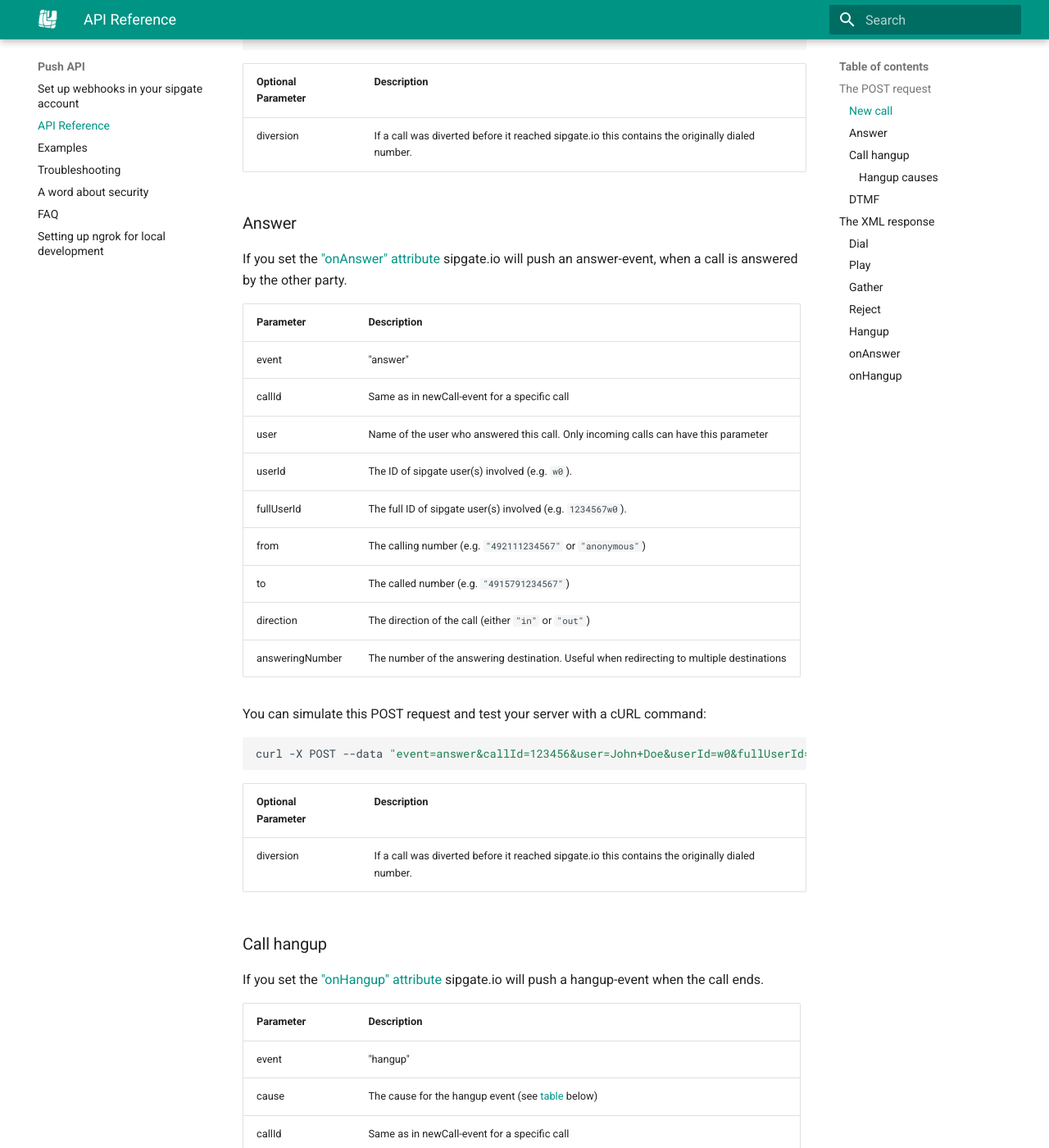
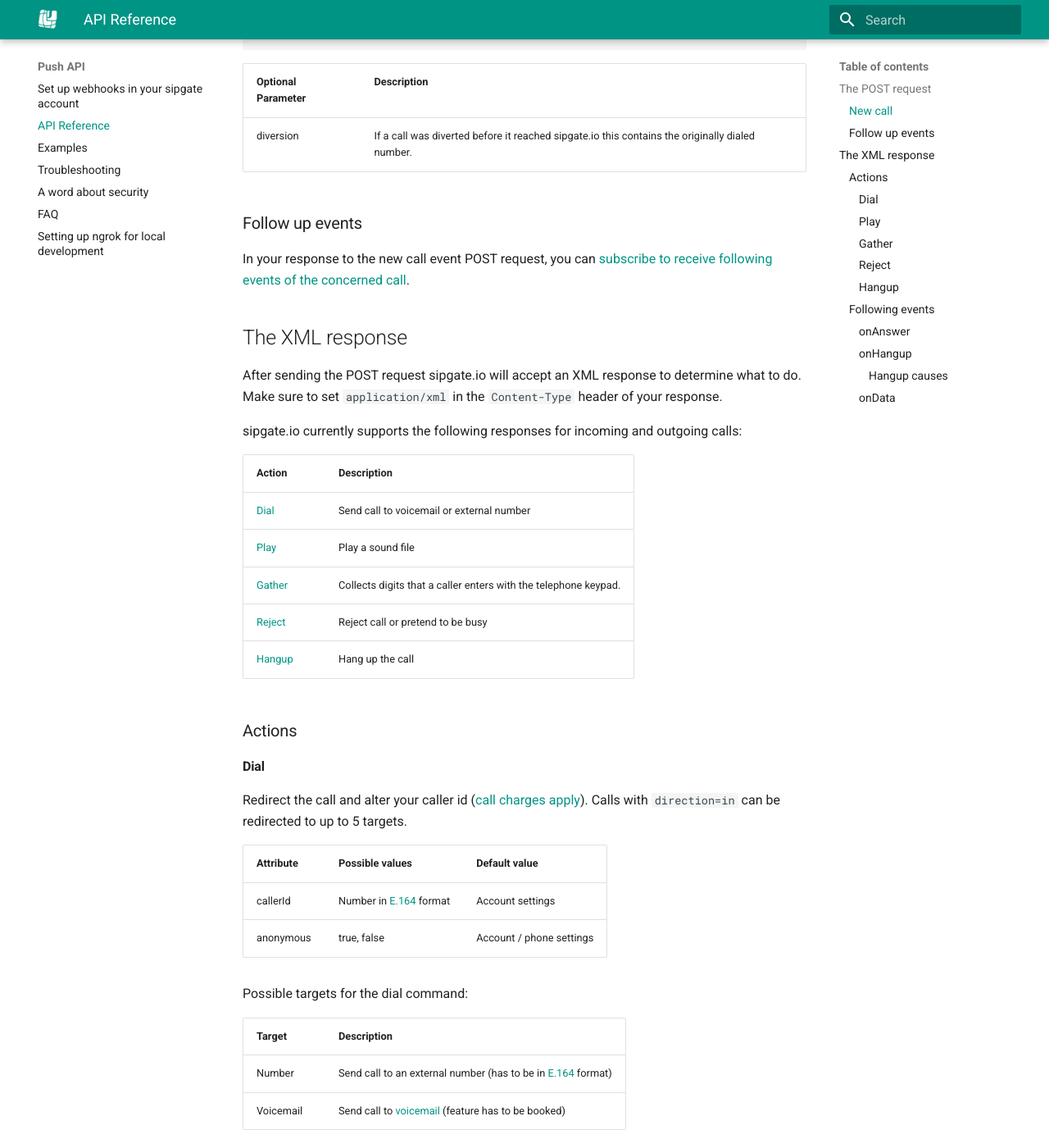
Before and after one commit to sipgate/docs, an MkDocs documentation site: the page built from docs/push-api/api-reference.md, in a window 1280 px wide and 1400 px high, scrolled down 978 px. Shown: the whole window at 82% size. Built offline with MkDocs 1.6.1 and Material for MkDocs 9.7.7, drawn with Linux system fonts in a browser that asks for light colours; old or Windows-style settings are respelled for this version of MkDocs; some of the changed text lies outside the part shown.

Commit message:
Fix push api reference structure

````diff
--- a/docs/push-api/api-reference.md
+++ b/docs/push-api/api-reference.md
@@ -23,95 +23,13 @@ You can simulate this POST request and test your server with a cURL command:
 curl -X POST --data "event=newCall&from=492111234567&to=4915791234567&direction=in&callId=123456&user[]=Alice&user[]=Bob&userId[]=w0&userId[]=w1&fullUserId[]=1234567w0&fullUserId[]=1234567w1" http://localhost:3000
 ```
 
-
 Optional Parameter | Description
 -------------------|------------
 diversion          | If a call was diverted before it reached sipgate.io this contains the originally dialed number.
 
-### Answer
+### Follow up events
 
-If you set the ["onAnswer" attribute](#onanswer) sipgate.io will push an answer-event, when
-a call is answered by the other party.
-
-Parameter       | Description
---------------- | -----------
-event           | "answer"
-callId          | Same as in newCall-event for a specific call
-user            | Name of the user who answered this call. Only incoming calls can have this parameter
-userId          | The ID of sipgate user(s) involved (e.g. `w0`).
-fullUserId      | The full ID of sipgate user(s) involved (e.g. `1234567w0`).
-from            | The calling number (e.g. `"492111234567"` or `"anonymous"`)
-to              | The called number (e.g. `"4915791234567"`)
-direction       | The direction of the call (either `"in"` or `"out"`)
-answeringNumber | The number of the answering destination. Useful when redirecting to multiple destinations
-
-You can simulate this POST request and test your server with a cURL command:
-
-```sh
-curl -X POST --data "event=answer&callId=123456&user=John+Doe&userId=w0&fullUserId=1234567w0&from=492111234567&to=4915791234567&direction=in&answeringNumber=21199999999" http://localhost:3000
-```
-
-Optional Parameter | Description
--------------------|------------
-diversion          | If a call was diverted before it reached sipgate.io this contains the originally dialed number.
-
-
-### Call hangup
-
-If you set the ["onHangup" attribute](#onhangup) sipgate.io will push a hangup-event
-when the call ends.
-
-Parameter       | Description
---------------- | -----------
-event           | "hangup"
-cause           | The cause for the hangup event (see [table](#hangup-causes) below)
-callId          | Same as in newCall-event for a specific call
-from            | The calling number (e.g. `"492111234567"` or `"anonymous"`)
-to              | The called number (e.g. `"4915791234567"`)
-direction       | The direction of the call (either `"in"` or `"out"`)
-answeringNumber | The number of the answering destination. Useful when redirecting to multiple destinations
-
-You can simulate this POST request and test your server with a cURL command:
-
-```sh
-curl -X POST --data "event=hangup&cause=normalClearing&callId=123456&from=492111234567&to=4915791234567&direction=in&answeringNumber=4921199999999" http://localhost:3000
-```
-
-Optional Parameter | Description
--------------------|------------
-diversion          | If a call was diverted before it reached sipgate.io this contains the originally dialed number.
-
-#### Hangup causes
-
-Hangups can occur due to these causes:
-
-Cause           | Description
---------------- | -----------
-normalClearing  | One of the participants hung up after the call was established
-busy            | The called party was busy
-cancel          | The caller hung up before the called party picked up
-noAnswer        | The called party rejected the call (e.g. through a DND setting)
-congestion      | The called party could not be reached
-notFound        | The called number does not exist or called party is offline
-forwarded       | The call was forwarded to a different party
-
-
-### DTMF
-
-If you ["gather"](#gather) users' dtmf reactions, this result is pushed as an event to the url specified in the ["onData" attribute](#ondata) with the following parameters:
-
-Parameter | Description
---------- | -----------
-event     | "dtmf"
-dtmf      | Digit(s) the user has entered. If no input is received, the value of dtmf will be empty.
-callId    | Same as in newCall-event for a specific call
-
-You can simulate this POST request and test your server with a cURL command:
-
-```sh
-curl -X POST --data "event=dtmf&dtmf=1&callId=123456" http://localhost:3000
-```
-
+In your response to the new call event POST request, you can [subscribe to receive following events of the concerned call](#following-events).
 
 ## The XML response
 
@@ -127,14 +45,10 @@ Action            | Description
 [Reject](#reject) | Reject call or pretend to be busy
 [Hangup](#hangup) | Hang up the call
 
-Additional to actions, the response can specify urls which shall be called by sipgate.io on certain call-events. Specify these urls via xml-attributes in the response-tag.
+### Actions
 
-Url                   | Description
---------------------- | -----------
-[onAnswer](#onanswer) | Receives a POST-request as soon as someone answers the call. The response to that request is discarded.
-[onHangup](#onhangup) | Receives a POST-request as soon as the call ends for whatever reason. The response to that request is discarded.
 
-### Dial
+#### Dial
 
 
 Redirect the call and alter your caller id ([call charges apply](https://www.simquadrat.de/tarife/mobile)). Calls with ```direction=in``` can be redirected to up to 5 targets.
@@ -211,7 +125,7 @@ Voicemail | Send call to [voicemail](https://www.simquadrat.de/feature-store/voi
 
 When the call is answered, the resulting answer-event reports the answering destination in a field called ```answeringNumber```.
 
-### Play
+#### Play
 
 Play a given sound file. Afterwards the call is delivered as it would have been without playing the sound file.
 
@@ -238,7 +152,7 @@ Linux users might want to use ```mpg123``` to convert the file:
 mpg123 --rate 8000 --mono -w output.wav input.mp3
 ```
 
-### Gather
+#### Gather
 
 Gather collects digits that a caller enters with the telephone keypad. The onData attribute is mandatory and takes an absolute URL as a value.
 
@@ -268,7 +182,7 @@ The following verbs can be nested within ```<Gather>```:
 </Response>
 ```
 
-### Reject
+#### Reject
 
 Pretend to be busy or block unwanted calls.
 
@@ -295,7 +209,7 @@ reason    | rejected, busy  | rejected
 </Response>
 ```
 
-### Hangup
+#### Hangup
 
 Hang up calls
 
@@ -308,7 +222,20 @@ Hang up calls
 </Response>
 ```
 
-### onAnswer
+### Following events
+
+Additional to actions, the response can specify urls which shall be called by sipgate.io on certain call-events. Specify these urls via xml-attributes in the response-tag.
+
+Url                   | Description
+--------------------- | -----------
+[onAnswer](#onanswer) | Receives a POST-request as soon as someone answers the call. The response to that request is discarded.
+[onHangup](#onhangup) | Receives a POST-request as soon as the call ends for whatever reason. The response to that request is discarded.
+
+
+#### onAnswer
+
+If you set the `onAnswer` attribute sipgate.io will push an answer-event, when
+a call is answered by the other party.
 
 **Example: Request notification for call being answered**
 
@@ -317,7 +244,34 @@ Hang up calls
 <Response onAnswer="http://localhost:3000/answer" />
 ```
 
-### onHangup
+
+Parameter       | Description
+--------------- | -----------
+event           | "answer"
+callId          | Same as in newCall-event for a specific call
+user            | Name of the user who answered this call. Only incoming calls can have this parameter
+userId          | The ID of sipgate user(s) involved (e.g. `w0`).
+fullUserId      | The full ID of sipgate user(s) involved (e.g. `1234567w0`).
+from            | The calling number (e.g. `"492111234567"` or `"anonymous"`)
+to              | The called number (e.g. `"4915791234567"`)
+direction       | The direction of the call (either `"in"` or `"out"`)
+answeringNumber | The number of the answering destination. Useful when redirecting to multiple destinations
+
+You can simulate this POST request and test your server with a cURL command:
+
+```sh
+curl -X POST --data "event=answer&callId=123456&user=John+Doe&userId=w0&fullUserId=1234567w0&from=492111234567&to=4915791234567&direction=in&answeringNumber=21199999999" http://localhost:3000
+```
+
+Optional Parameter | Description
+-------------------|------------
+diversion          | If a call was diverted before it reached sipgate.io this contains the originally dialed number.
+
+
+#### onHangup
+
+If you set the `onHangup` attribute sipgate.io will push a hangup-event
+when the call ends.
 
 **Example: Request notification for call hangup**
 
@@ -325,3 +279,54 @@ Hang up calls
 <?xml version="1.0" encoding="UTF-8"?>
 <Response onHangup="http://localhost:3000/hangup" />
 ```
+
+Parameter       | Description
+--------------- | -----------
+event           | "hangup"
+cause           | The cause for the hangup event (see [table](#hangup-causes) below)
+callId          | Same as in newCall-event for a specific call
+from            | The calling number (e.g. `"492111234567"` or `"anonymous"`)
+to              | The called number (e.g. `"4915791234567"`)
+direction       | The direction of the call (either `"in"` or `"out"`)
+answeringNumber | The number of the answering destination. Useful when redirecting to multiple destinations
+
+You can simulate this POST request and test your server with a cURL command:
+
+```sh
+curl -X POST --data "event=hangup&cause=normalClearing&callId=123456&from=492111234567&to=4915791234567&direction=in&answeringNumber=4921199999999" http://localhost:3000
+```
+
+Optional Parameter | Description
+-------------------|------------
+diversion          | If a call was diverted before it reached sipgate.io this contains the originally dialed number.
+
+##### Hangup causes
+
+Hangups can occur due to these causes:
+
+Cause           | Description
+--------------- | -----------
+normalClearing  | One of the participants hung up after the call was established
+busy            | The called party was busy
+cancel          | The caller hung up before the called party picked up
+noAnswer        | The called party rejected the call (e.g. through a DND setting)
+congestion      | The called party could not be reached
+notFound        | The called number does not exist or called party is offline
+forwarded       | The call was forwarded to a different party
+
+
+#### onData
+
+If you ["gather"](#gather) users' dtmf reactions, this result is pushed as an event to the url specified in the `onData` attribute with the following parameters:
+
+Parameter | Description
+--------- | -----------
+event     | "dtmf"
+dtmf      | Digit(s) the user has entered. If no input is received, the value of dtmf will be empty.
+callId    | Same as in newCall-event for a specific call
+
+You can simulate this POST request and test your server with a cURL command:
+
+```sh
+curl -X POST --data "event=dtmf&dtmf=1&callId=123456" http://localhost:3000
+```
````
Also changed, not shown: docs/push-api/setup.md (+10 -15 lines).
